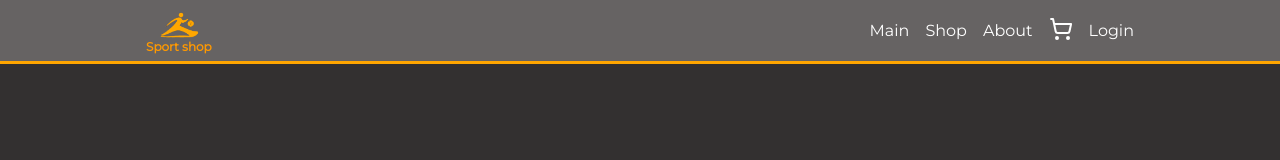
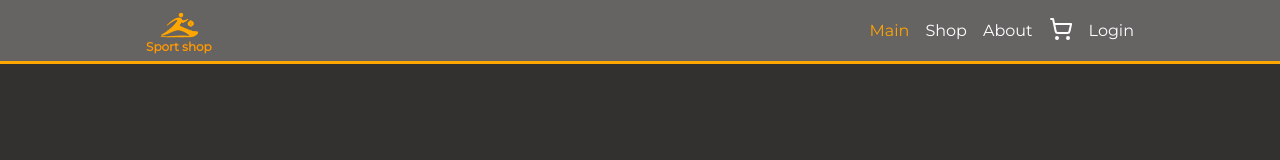
Before and after one commit to TRAHIM86/webshop, a React (Create React App) app: page /cart in a window 1280 px wide. Shown: the top 160 px of the page. Built offline with nearby package versions, Linux system fonts and the light colour scheme; no server answers.

Commit message:
style: min style navbar (active linkoage colored orange)

```diff
--- a/src/pages/cart.jsx
+++ b/src/pages/cart.jsx
@@ -161,8 +161,6 @@ export const Cart = () => {
     return total + disSum;
   }, 0);
 
-  console.log("cartProducts: ", cartProducts);
-
   if (!cartProducts && activeUser) {
     return (
       <div className={styles.loading}>
--- a/src/ui/navbar/navbar.jsx
+++ b/src/ui/navbar/navbar.jsx
@@ -1,5 +1,5 @@
-import React, { useContext } from "react";
-import { Link } from "react-router-dom";
+import { useContext } from "react";
+import { NavLink } from "react-router-dom";
 import styles from "./navbar.module.css";
 import { CartContext, UserContext } from "../../App";
 
@@ -24,36 +24,64 @@ export const Navbar = () => {
 
   return (
     <div className={styles.navbar}>
-      <Link className={styles.Link} to="/">
+      <NavLink
+        className={({ isActive }) =>
+          isActive ? `${styles.Link} ${styles.activeLink}` : styles.Link
+        }
+        to="/"
+      >
         Main
-      </Link>
-      <Link className={styles.Link} to="/shop">
+      </NavLink>
+
+      <NavLink
+        className={({ isActive }) =>
+          isActive ? `${styles.Link} ${styles.activeLink}` : styles.Link
+        }
+        to="/shop"
+      >
         Shop
-      </Link>
-      <Link className={styles.Link} to="/about">
+      </NavLink>
+
+      <NavLink
+        className={({ isActive }) =>
+          isActive ? `${styles.Link} ${styles.activeLink}` : styles.Link
+        }
+        to="/about"
+      >
         About
-      </Link>
-      <Link className={styles.Link} to="/cart">
+      </NavLink>
+
+      <NavLink
+        className={({ isActive }) =>
+          isActive ? `${styles.Link} ${styles.activeLink}` : styles.Link
+        }
+        to="/cart"
+      >
         <div className={`${styles.cartContainer} ${styles.Link}`}>
           <ShoppingCart />
           {total > 0 ? <div className={styles.cartCount}>{total}</div> : ""}
         </div>
-      </Link>
+      </NavLink>
+
+      {activeUser && (
+        <NavLink
+          className={({ isActive }) =>
+            isActive ? `${styles.Link} ${styles.activeLink}` : styles.Link
+          }
+          to="/userData"
+        >
+          <CircleUser />
+        </NavLink>
+      )}
+
       {activeUser ? (
-        <Link className={styles.Link} to="/userData">
-          <CircleUser></CircleUser>
-        </Link>
+        <NavLink className={styles.Link} to="/login" onClick={logout}>
+          Logout
+        </NavLink>
       ) : (
-        ""
-      )}
-      {activeUser ? (
-        <Link className={styles.Link} to="/login" onClick={logout}>
-          Logout
-        </Link>
-      ) : (
-        <Link className={styles.Link} to="/login">
+        <NavLink className={styles.Link} to="/login">
           Login
-        </Link>
+        </NavLink>
       )}
     </div>
   );
--- a/src/ui/navbar/navbar.module.css
+++ b/src/ui/navbar/navbar.module.css
@@ -11,17 +11,8 @@
   transition: all 0.3s ease;
 }
 
-.Link:hover {
-  cursor: pointer;
-  color: rgb(255, 153, 0);
-}
-
 .Link svg {
   transition: all 0.3s ease;
-}
-
-.Link:hover svg {
-  stroke: rgb(255, 153, 0);
 }
 
 .cartContainer {
@@ -42,3 +33,14 @@
   top: -0.5em;
   right: -0.5em;
 }
+
+Link {
+  color: white;
+  text-decoration: none;
+}
+
+.activeLink,
+.activeLink svg {
+  stroke: orange;
+  color: orange;
+}
```
